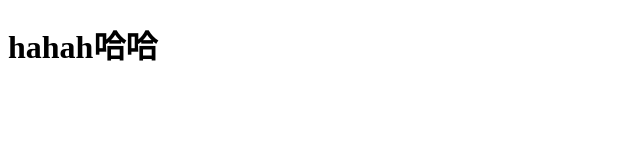
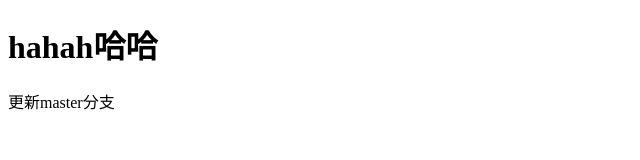
Before and after one commit to niyinmi/git-demo, a plain HTML site: page index.html in a window 1280 px wide. Shown: the whole page, without its empty margins (0-640 px from the left). Drawn offline with Linux system fonts and the light colour scheme.

Commit message:
更新master分支

```diff
--- a/index.html
+++ b/index.html
@@ -8,5 +8,6 @@
 </head>
 <body>
   <h1>hahah哈哈</h1>
+  <p>更新master分支</p>
 </body>
 </html>
```
